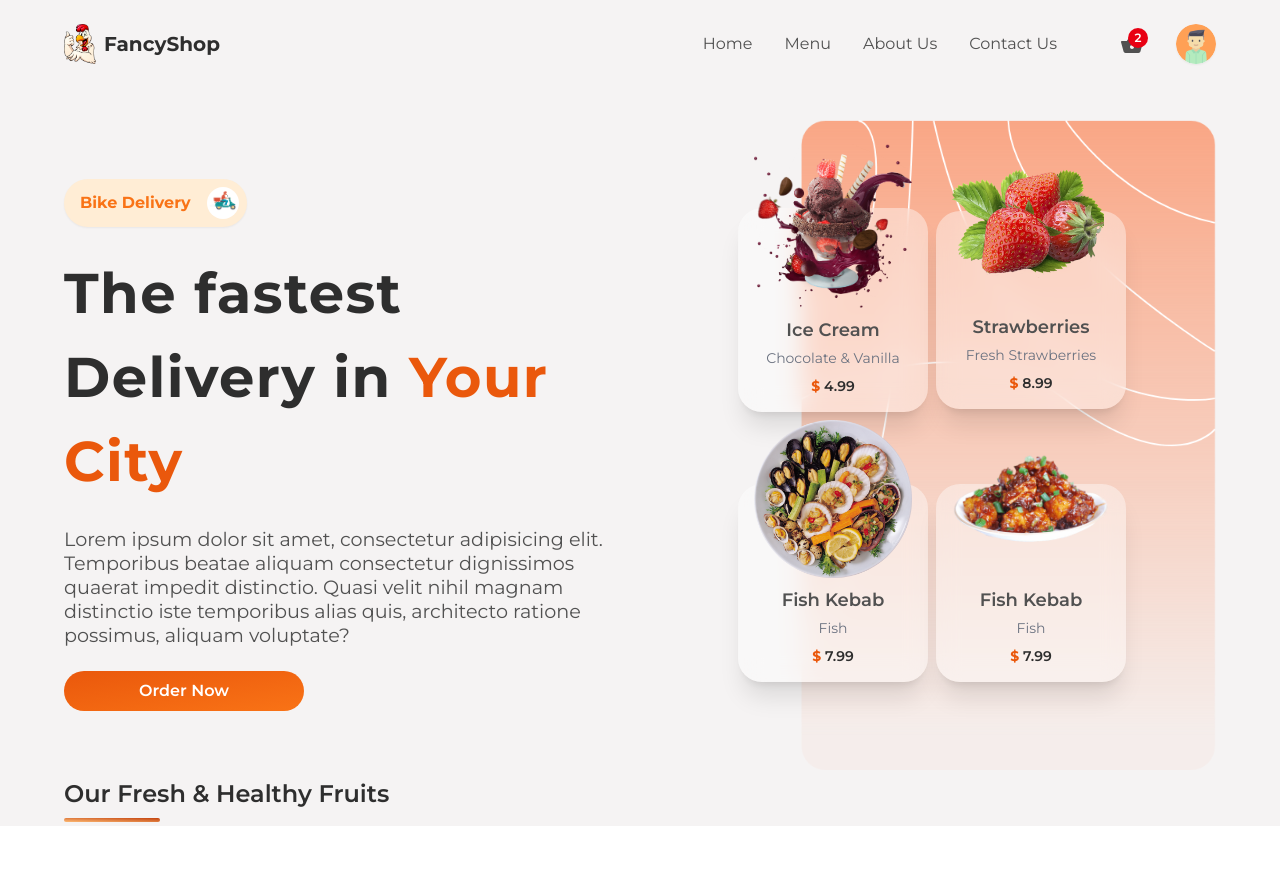
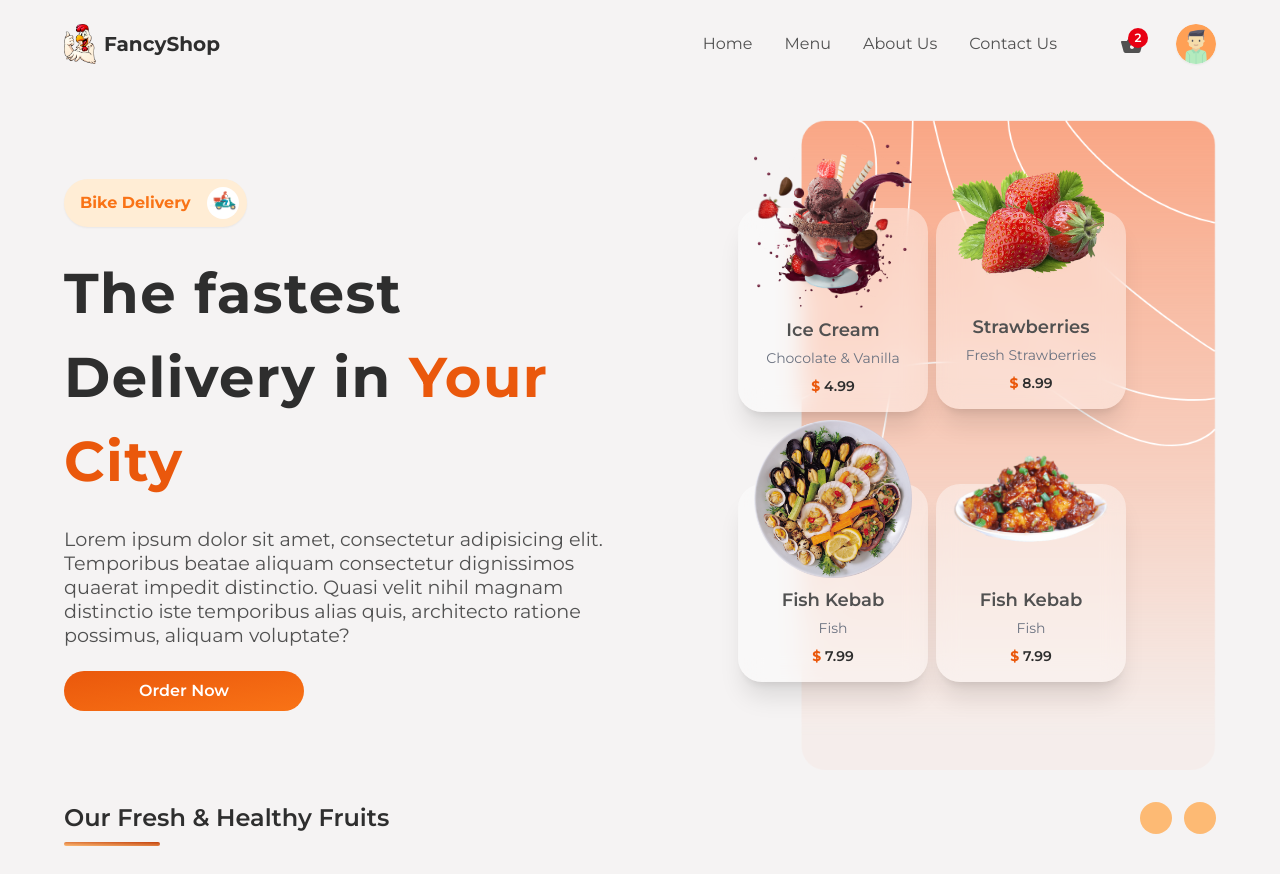
Before and after one commit to samuel355/fancyshop, a React (Create React App) app: page / in a window 1280 px wide. Before the commit the page ends 826 px from the top, so only its background shows below. Built offline with nearby package versions, Linux system fonts and the light colour scheme; no server answers; the database is empty.

Commit message:
carousel

```diff
--- a/src/components/HomeContainer.jsx
+++ b/src/components/HomeContainer.jsx
@@ -1,10 +1,12 @@
 import React, {useEffect} from 'react'
+import {motion} from 'framer-motion'
 import { useStateValue } from '../context/StateProvider'
 import { heroData } from '../utils/data'
 import { getAllFoodItems } from '../utils/firebaseFunctions'
 import Delivery from './images/delivery.png'
 import HeroImage from './images/heroBg.png'
 import { actionType } from '../context/reducer'
+
 
 const HomeContainer = () => {
 
@@ -33,7 +35,7 @@ const HomeContainer = () => {
             </div>
             <p className='text-[2.5rem] md:text-[3.5rem] font-bold tracking-wide text-headingColor'>The fastest Delivery in <span className='text-orange-600 text[3rem]'>Your City</span></p>
             <p className='text-base text-textColor md:text-[1.2rem] md:text-left'>Lorem ipsum dolor sit amet, consectetur adipisicing elit. Temporibus beatae aliquam consectetur dignissimos quaerat impedit distinctio. Quasi velit nihil magnam distinctio iste temporibus alias quis, architecto ratione possimus, aliquam voluptate?</p>
-            <button className='bg-gradient-to-br from-orange-600 to-orange-500 px-6 py-2 rounded-full text-white font-semibold w-full hover:shadow-lg transition-all ease-in-out duration-100 md:w-60' type='button'> Order Now</button>
+            <motion.button whileTap={{scale : 0.85}} className='bg-gradient-to-br from-orange-600 to-orange-500 px-6 py-2 rounded-full text-white font-semibold w-full hover:shadow-lg transition-all ease-in-out duration-100 md:w-60' type='button'> Order Now</motion.button>
         </div>
 
         <div className='py-2 flex-1 flex items-center relative'>
--- a/src/components/MainContainer.jsx
+++ b/src/components/MainContainer.jsx
@@ -1,14 +1,23 @@
 import React from 'react'
 import HomeContainer from './HomeContainer'
+import {motion} from 'framer-motion'
 
 const MainContainer = () => {
   return (
     <div className="w-full h-full flex flex-col items-center justify-start">
         <HomeContainer />
 
-        <section className='w-full'>
+        <section className='w-full my-6'>
             <div className='w-full flex items-center justify-between'>
                 <p className='text-2xl font-semibold  text-headingColor relative before:absolute before:rounded-lg before:w-24 before:h-1 before:-bottom-3 before:left-0 before:bg-gradient-to-tr from-orange-300 to-orange-700 transition-all ease-in-out duration-100'> Our Fresh & Healthy Fruits</p>
+                <div className='hidden md:flex gap-3 items-center'>
+                    <motion.div
+                        whileTap={{scale : 0.75}}
+                        className='w-8 h-8 rounded-2xl bg-orange-300 cursor-pointer transition-all duration-100 ease-in-out hover:shadow-lg hover:bg-orange-600 flex items-center justify-center'></motion.div>
+                    <motion.div
+                        whileTap={{scale : 0.75}}
+                        className='w-8 h-8 rounded-2xl bg-orange-300 cursor-pointer transition-all duration-100 ease-in-out hover:shadow-lg hover:bg-orange-600 flex items-center justify-center'></motion.div>
+                </div>
             </div>
         </section>
     </div>
```
